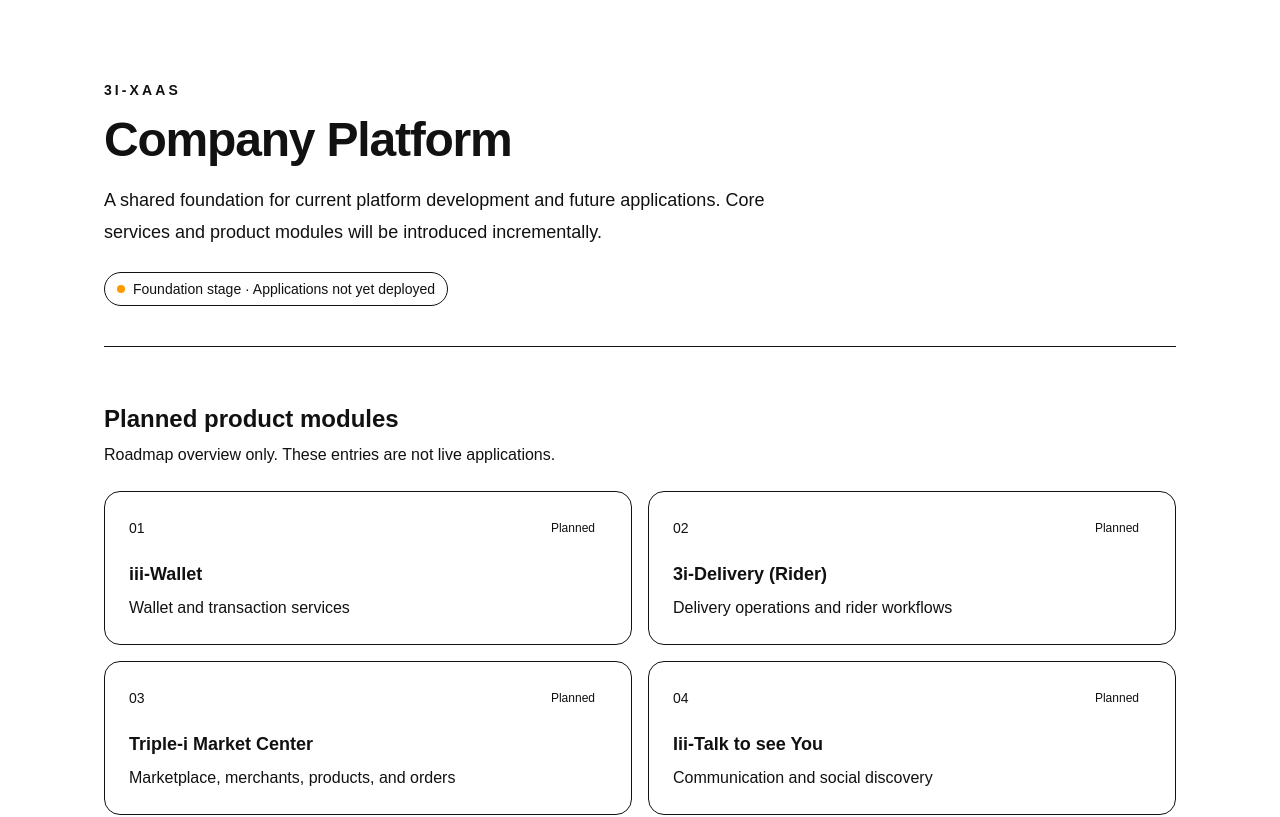
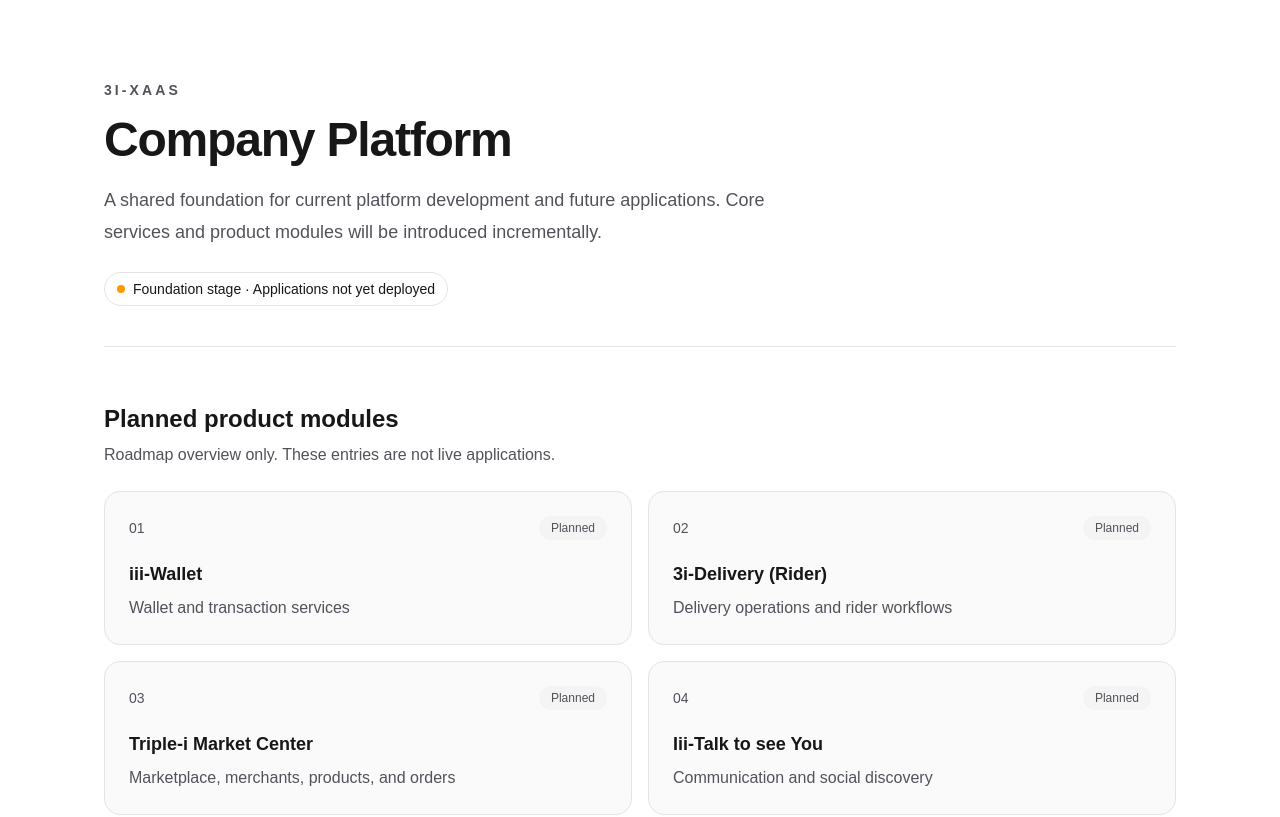
Before and after one commit to 3i-corp/3i-Xaas, a Next.js app in the folder apps/web/: page / in a window 1280 px wide. Shown: the top 817 px of the page. Built offline with nearby package versions, Linux system fonts and the light colour scheme.

Commit message:
Define shared theme tokens for Core Platform skeleton

```diff
--- a/apps/web/app/globals.css
+++ b/apps/web/app/globals.css
@@ -3,6 +3,10 @@
 :root {
   --background: #ffffff;
   --foreground: #171717;
+  --muted: #52525b;
+  --border: #e4e4e7;
+  --panel: #fafafa;
+  --surface: #f4f4f5;
 }
 
 @theme inline {
@@ -16,28 +20,16 @@
   :root {
     --background: #0a0a0a;
     --foreground: #ededed;
+    --muted: #a1a1aa;
+    --border: #27272a;
+    --panel: #111113;
+    --surface: #27272a;
   }
 }
 
 body {
+  min-height: 100vh;
   background: var(--background);
   color: var(--foreground);
   font-family: Arial, Helvetica, sans-serif;
 }
-:root {
-  --bg: #ffffff;
-  --text: #111111;
-}
-
-.dark {
-  --bg: #111111;
-  --text: #ffffff;
-}
-
-body {
-  background: var(--bg);
-  color: var(--text);
-  transition:
-          background 0.2s ease,
-          color 0.2s ease;
-}
```
